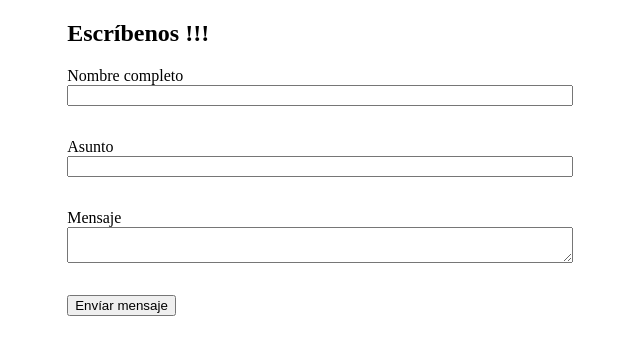
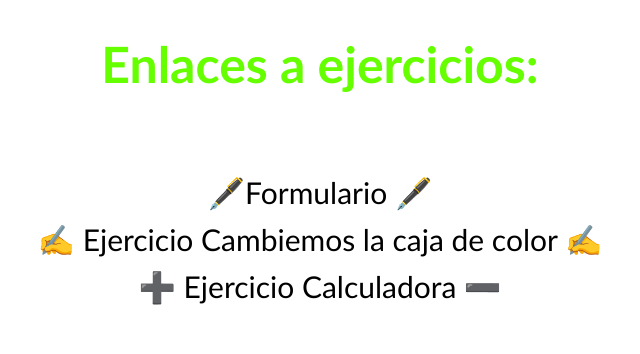
Before and after one commit to Luis7769/Desafio_Javascript, a plain HTML site: page index.html in a window 1280 px wide. Shown: the whole page, without its empty margins (320-960 px from the left). Drawn offline with Linux system fonts and the light colour scheme.

Commit message:
cambios en index

```diff
--- a/index.html
+++ b/index.html
@@ -3,52 +3,41 @@
 
 <head>
     <meta charset="UTF-8">
-    <title>Ejercicio 1</title>
+    <meta name="viewport" content="width=device-width, initial-scale=1.0">
+    <meta name="description" content=" Desafío JavaScript en práctica" />
+    <meta name="keywords" content="JavaScript" />
+    <title>JavaScript en práctica</title>
 </head>
+<body>
+    <style>
+        h1 {
+            color: rgb(102, 255, 0);
+            font-size: 50px;
+            margin-bottom: 80px;
+        }
+       *{
+            color:black;
+            font-weight: 200px;
+            font-family: 'Gill Sans', 'Gill Sans MT', Calibri, 'Trebuchet MS', sans-serif;
+            font-size: 30px;
+        }
+        .container {
+            text-align: center;
+        }
+        .container div {
+            margin-bottom: 10px;
+        }
+        .container div a {
+            text-decoration: none;
+        }
+    </style>
 
-<body>
-    <div>
-        <div style="width: 40%;margin: 0 auto">
-            <h2>
-                Escríbenos !!!
-            </h2>
-            <div class="resultado" style="color:green;font-style: italic">
-            </div>
-            <form id="formulario">
-                <div>
-                    <div style="display: flex;flex-direction: column;">
-                        <label>
-                            Nombre completo
-                        </label>
-                        <input id="nombre" type="text">
-                        <p class="errorNombre" style="color:red;font-style: italic;"></p>
-                    </div>
-                    <div style="display: flex;flex-direction: column;">
-                        <label>
-                            Asunto
-                        </label>
-                        <input id="asunto" type="text">
-                        <p class="errorAsunto" style="color:red;font-style: italic;"></p>
-                    </div>
-                </div>
-                <div style="display: flex;flex-direction: column;">
-                    <label>
-                        Mensaje
-                    </label>
-                    <textarea id="mensaje"></textarea>
-                    <p class="errorMensaje" style="color:red;font-style: italic;"></p>
-                </div>
-                <div>
-                    <button id="botton" type="submit">
-                        Envíar mensaje
-                    </button>
-                </div>
-            </form>
-        </div>
-    </div>
-    <script src="./assets/js/ejercicio1.js">
 
-    </script>
+<div class="container">
+    <h1>Enlaces a ejercicios:</h1>
+    <div><a href="ejercicio1.html" > 🖋️Formulario 🖋️</a></div>
+    <div><a href="ejercicio2.html" >✍️ Ejercicio Cambiemos la caja de color ✍️</a></div>
+    <div><a href="ejercicio3.html" >➕ Ejercicio Calculadora ➖</a></div>
+  </div>
 </body>
-
 </html>
```
Also changed, not shown: ejercicio1.html (added, +54 -0 lines).
